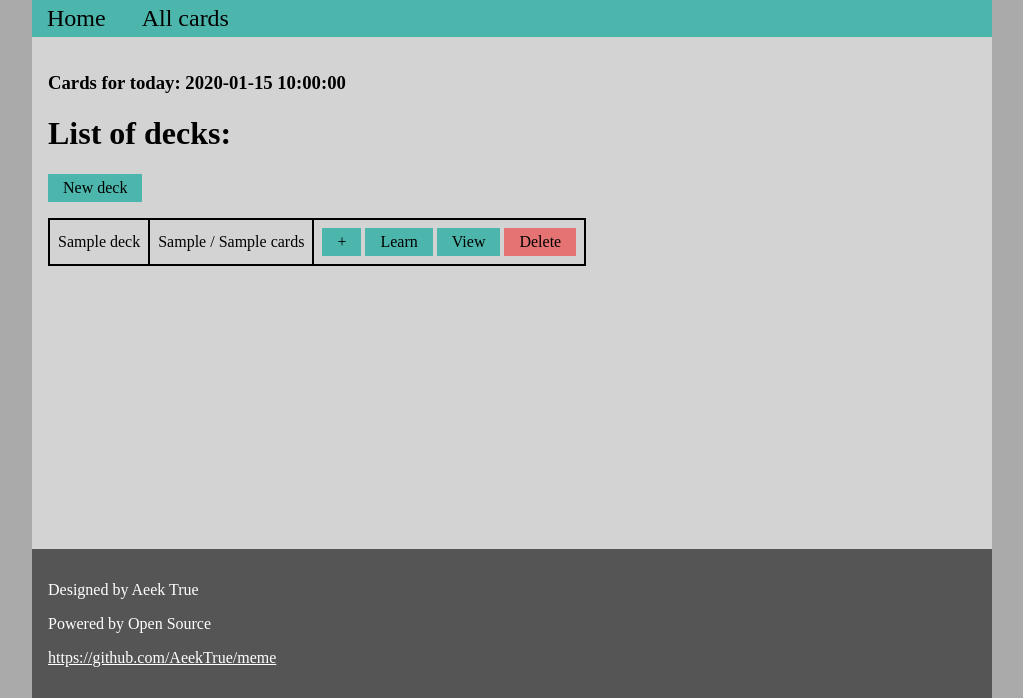
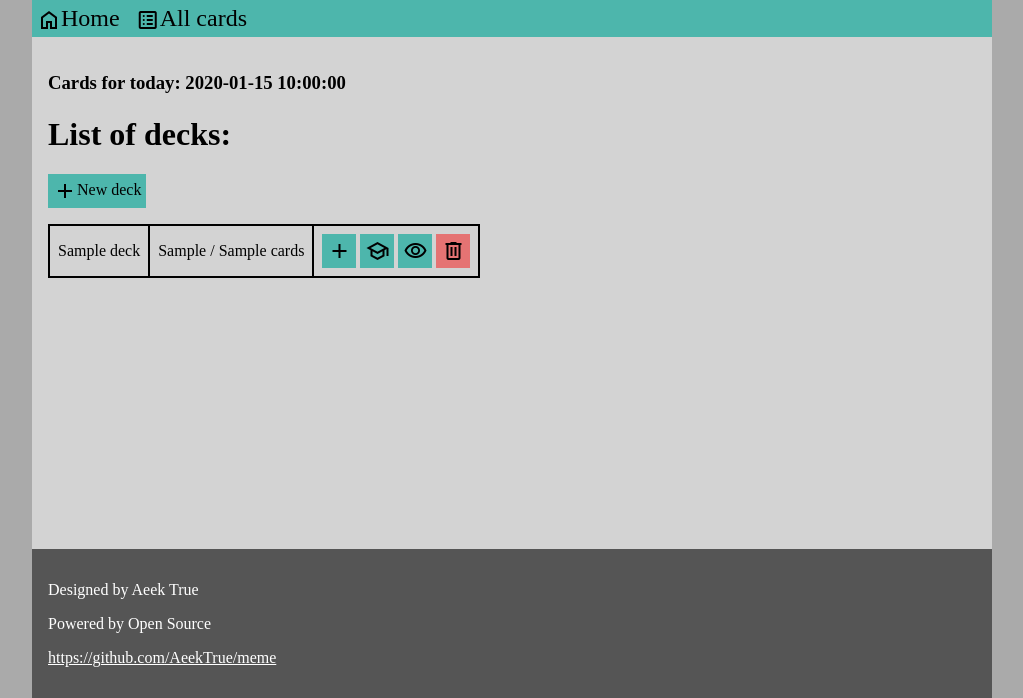
Before and after one commit to AeekTrue/meme, a Flask app: template src/templates/index.html in a window 1280 px wide. Shown: the top 698 px of the page, without its empty margins (128-1151 px from the left). Run offline with Flask 2, Linux system fonts and the light colour scheme; the template is opened without the code that fills it: most values are stand-ins (such as "Sample title", 1, 10 or a date in 2020); parts of the project's set-up code (start-up, migrations or seed data) failed here and were passed over.

Commit message:
Front: added icons

```diff
--- a/src/static/style.css
+++ b/src/static/style.css
@@ -31,16 +31,20 @@ nav {
     font-size: 1.5em;
 }
 
-a.action, input[type='button'], input[type='submit']{
+span.material-symbols-outlined {
+    vertical-align: middle;
+}
+
+a.action, input[type='button'], input[type='submit'], button{
     color: var(--primary-fg);
     text-decoration: none;
     background: var(--primary-bg);
     border: none;
     display: inline-block;
-    padding: 5px 15px;
+    padding: 5px 5px;
 }
 
-input[type='submit'] {
+button {
     font-family: inherit;
     font-size: 1em;
 }
--- a/src/templates/base.html
+++ b/src/templates/base.html
@@ -6,7 +6,7 @@
     <script type="text/javascript" src="{{ url_for('static', filename='js/jquery.min.js') }}"></script>
     <script src="https://polyfill.io/v3/polyfill.min.js?features=es6"></script>
     <script id="MathJax-script" async src="https://cdn.jsdelivr.net/npm/mathjax@3/es5/tex-mml-chtml.js"></script>
-
+    <link href="https://fonts.googleapis.com/css2?family=Material+Symbols+Outlined" rel="stylesheet" />
     <link rel="stylesheet" href="{{ url_for('static', filename='style.css') }}">
     <title>
         {% block title %}
@@ -17,8 +17,8 @@
 <body>
 <nav>
 
-    <a class="action" href="{{ url_for('index') }}">Home</a>
-    <a class="action" href="{{ url_for('all_cards') }}">All cards</a>
+    <a class="action" href="{{ url_for('index') }}"><span class="material-symbols-outlined">home</span>Home</a>
+    <a class="action" href="{{ url_for('all_cards') }}"><span class="material-symbols-outlined">list_alt</span>All cards</a>
 
 </nav>
 <div id="content" class="surface">
--- a/src/templates/card_editor.html
+++ b/src/templates/card_editor.html
@@ -7,7 +7,7 @@
     {% if deck_name %}
         <a class="action" href="{{ url_for('view_deck', deck_name=deck_name) }}">Go to {{ deck_name }} deck.</a>
     {% endif %}
-    <form action="{{ url_for('card_editor') }}" method="POST">
+    <form action="{{ url_for('card_editor') }}" method="POST" id="edit_card_form">
         <label for="deck_name">
             Deck: <br>
             <select name="deck_name" id="deck_name">
@@ -31,7 +31,7 @@
 
         </div>
         <br>
-        <input type="submit" value="{{ "Save" if card_id else "Create" }}">
+        <button form="edit_card_form"><span class="material-symbols-outlined">save</span>Save</button>
     </form>
     Preview:
     <iframe id='preview' src="{{ url_for('card_preview', front='', back='') }}" width="100%" height="640px"
--- a/src/templates/index.html
+++ b/src/templates/index.html
@@ -3,7 +3,7 @@
 {% block content %}
     <h3>Cards for today: {{ cards_for_today }}</h3>
     <h1>List of decks:</h1>
-    <a href="" class="action" onclick="new_deck()">New deck</a>
+    <a href="" class="action" onclick="new_deck()"><span class="material-symbols-outlined">add</span>New deck</a>
     <table>
         {% for deck in decks %}
             <tr>
@@ -12,10 +12,18 @@
                 </td>
                 <td>{{ deck.to_learn or 0 }} / {{ deck.cards }}</td>
                 <td>
-                    <a class="action" href="{{ url_for('card_editor', deck_name=deck.name) }}">+</a>
-                    <a class="action" href="{{ url_for('learn_deck', deck_name=deck.name) }}">Learn</a>
-                    <a class="action" href="{{ url_for('view_deck', deck_name=deck.name) }}">View</a>
-                    <a href="" class="action danger" onclick="deleteDeck('{{ deck.name }}')">Delete</a>
+                    <a class="action" href="{{ url_for('card_editor', deck_name=deck.name) }}">
+                        <span class="material-symbols-outlined">add</span>
+                    </a>
+                    <a class="action" href="{{ url_for('learn_deck', deck_name=deck.name) }}"> <span
+                            class="material-symbols-outlined">school</span>
+                    </a>
+                    <a class="action" href="{{ url_for('view_deck', deck_name=deck.name) }}"> <span
+                            class="material-symbols-outlined">visibility</span>
+                    </a>
+                    <a href="" class="action danger" onclick="deleteDeck('{{ deck.name }}')">
+                        <span class="material-symbols-outlined">delete</span>
+                    </a>
                 </td>
             </tr>
         {% endfor %}
```
Also changed, not shown: src/templates/view_cards.html (+6 -3 lines).
